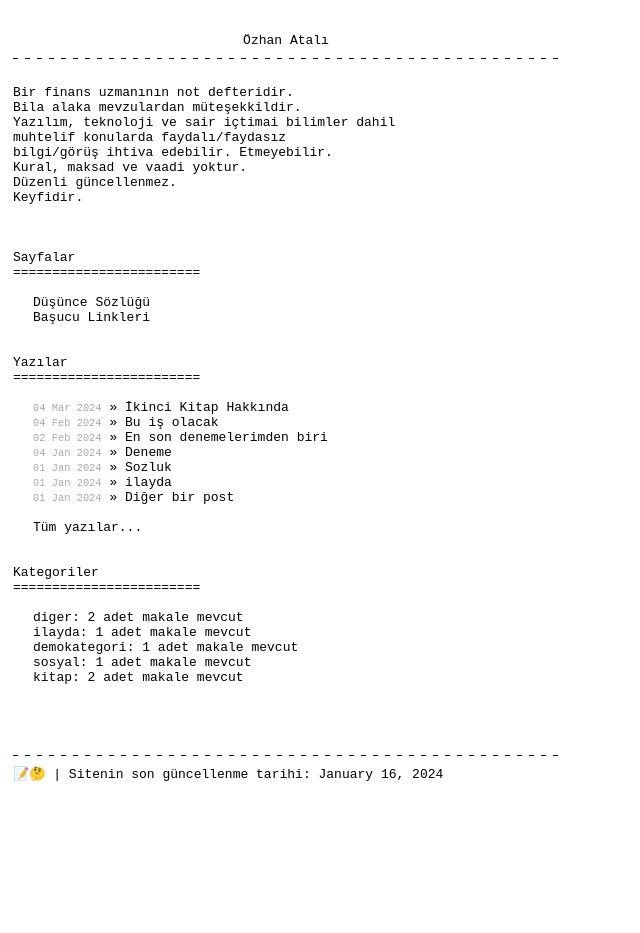
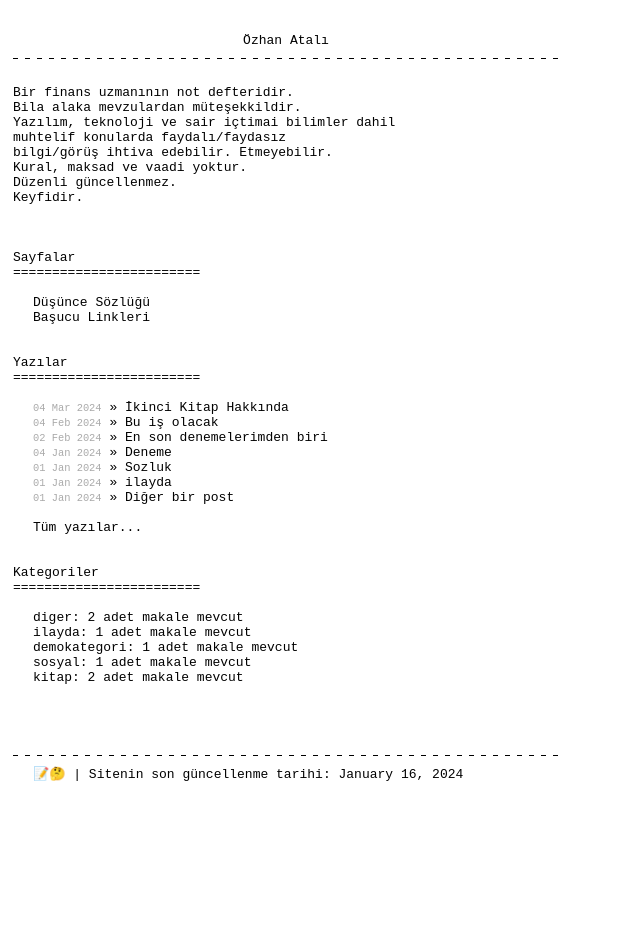
Before and after one commit to ozhanatali/ozhanatali.github.io, a Jekyll site: the page built from index.html, in a window 1280 px wide. Shown: the whole page, without its empty margins (0-640 px from the left). Built offline with Jekyll 4.4.1, drawn with Linux system fonts in a browser that asks for light colours.

Commit message:
Update default.html

```diff
--- a/_layouts/default.html
+++ b/_layouts/default.html
@@ -33,7 +33,9 @@
 
 <br><br><br><br>
 <hr class="border02">
+<div style="margin-left:20px">
 📝🤔 | Sitenin son güncellenme tarihi: {{ site.time | date: '%B %d, %Y' }}
+</div
 <br><br>
 
 </div>
```
